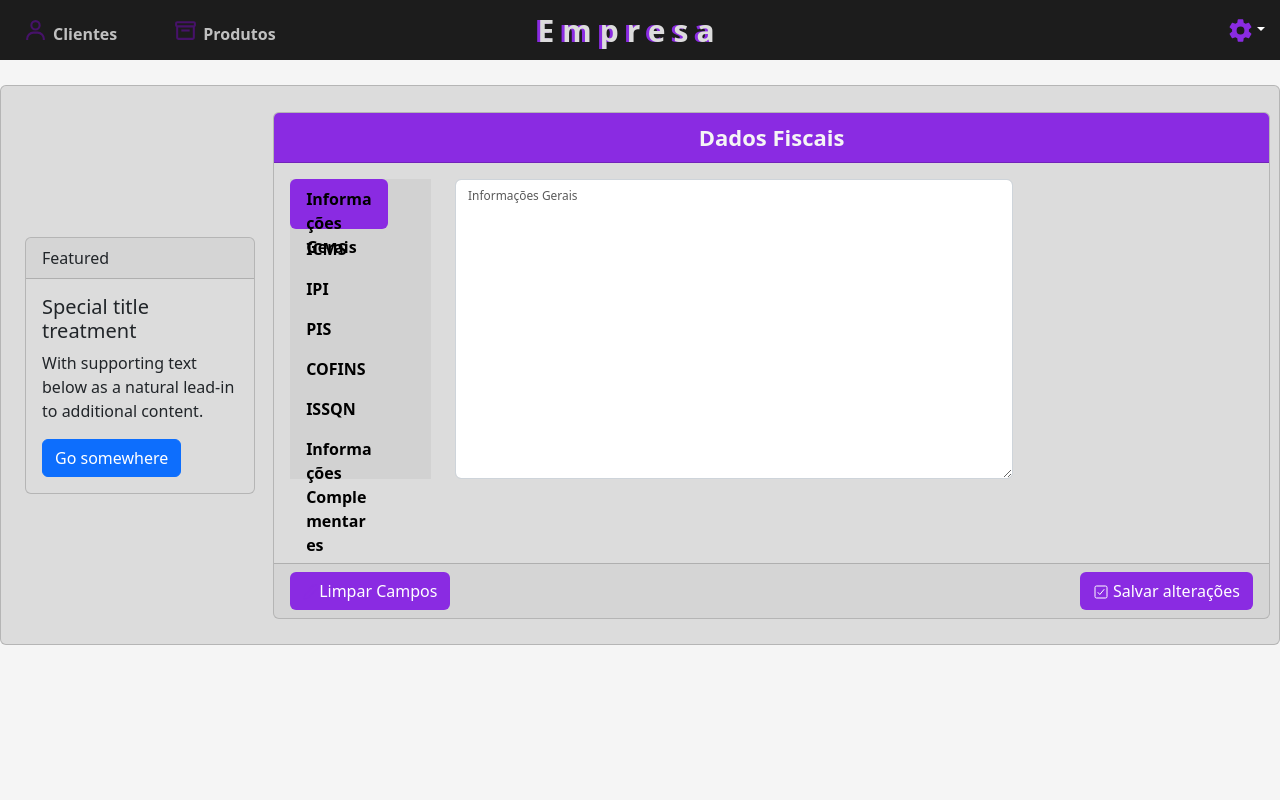
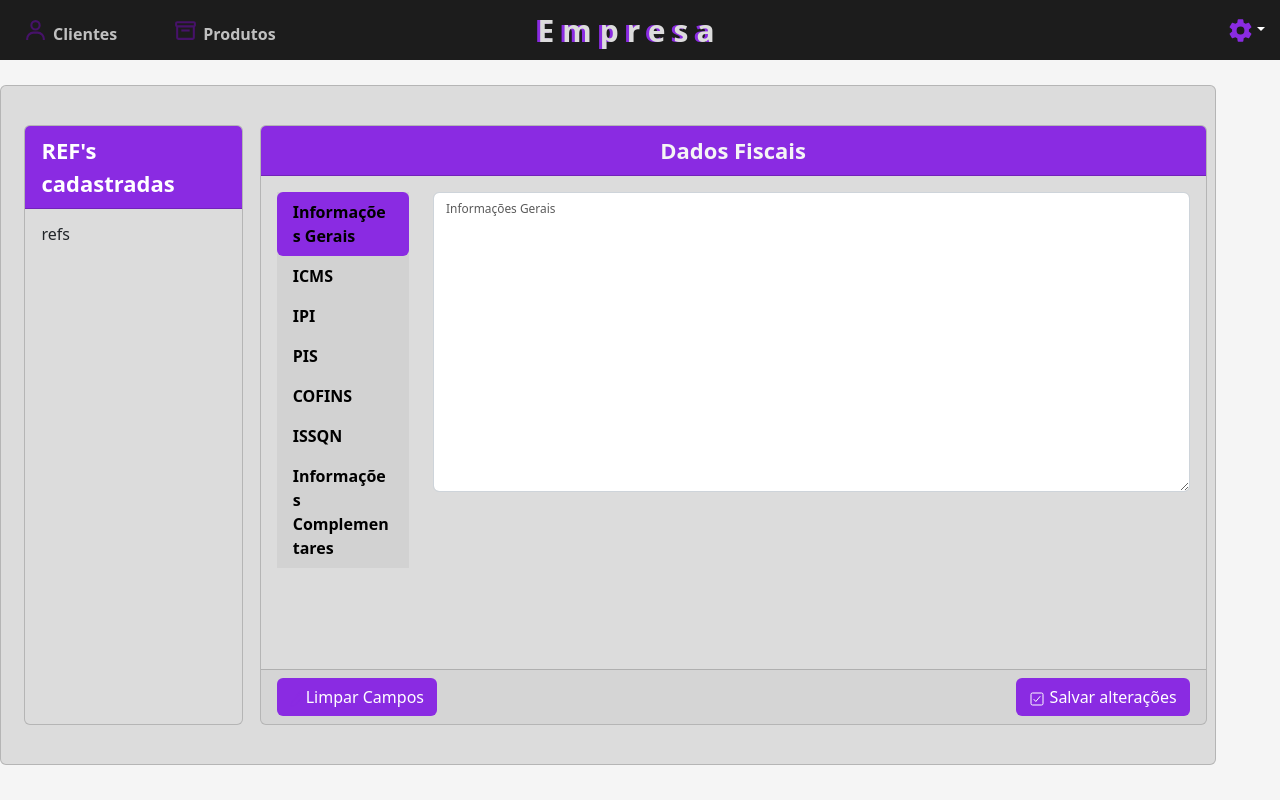
Before and after one commit to EriksJunior/Project_Nota, a React (Vite) app: page /infofiscal in a window 1280 px wide. Built offline with nearby package versions, Linux system fonts and the light colour scheme.

Commit message:
REFACTOR : info fiscal + refs

```diff
--- a/src/shared/components/InfoFiscais/components/GeneralDataInfoFiscale/index.tsx
+++ b/src/shared/components/InfoFiscais/components/GeneralDataInfoFiscale/index.tsx
@@ -8,7 +8,7 @@ export function GeneralDataInfoFiscale() {
   const { impostos , handleChange } = useContext(ImpostosContext) as { impostos: IImpostos , handleChange: React.ChangeEventHandler }
 
   return (
-    <div style={{ width:"70%" }}>
+    <div style={{ width:"100%" }}>
       <FloatingLabel className="mb-4" style={{ color: "black", fontSize: "14px" }} label="Informações Gerais" >
         <Form.Control onChange={handleChange} as="textarea" style={{ height: "300px" }} defaultValue={impostos?.informacoes_complementares || " " } name="info_gerais" />
       </FloatingLabel>
--- a/src/shared/components/InfoFiscais/components/GeneralinfoFiscale/index.tsx
+++ b/src/shared/components/InfoFiscais/components/GeneralinfoFiscale/index.tsx
@@ -9,7 +9,7 @@ export function GeneralinfoFiscale() {
 
 
   return (
-    <div style={{ width:"70%" }}>
+    <div style={{ width:"100%" }}>
       <FloatingLabel className="mb-4" label="Informações ao Fisco">
         <Form.Control onChange={handleChange} as="textarea" style={{ height:"60px" }}  type="text" defaultValue={impostos?.informacoes_fisco || " " } name="info_fisco"/>
       </FloatingLabel>
--- a/src/shared/components/InfoFiscais/components/InfoFiscaisGlobal/index.tsx
+++ b/src/shared/components/InfoFiscais/components/InfoFiscaisGlobal/index.tsx
@@ -25,7 +25,7 @@ export function InfoFiscaisGlobal() {
         <div style={{ justifyContent: "center", display: "flex" }}>
         <CardInfoFiscale>
             <Card.Header style={{ justifyContent: "center", display: "flex" , fontWeight:"bold" , fontSize:"22px" , background:"#8A2BE2" , color:"whitesmoke" }} >Dados Fiscais</Card.Header>
-            <Card.Body style={{ height:"50vh", width:"100%"}}>
+            <Card.Body style={{ height:"65vh", width:"100%"}}>
                 <Tab.Container id="left-tabs-example" defaultActiveKey="first">
                     <Row>
                         <Col sm={2}>
--- a/src/shared/components/InfoFiscais/components/InfoFiscaisGlobal/styles.ts
+++ b/src/shared/components/InfoFiscais/components/InfoFiscaisGlobal/styles.ts
@@ -5,7 +5,7 @@ import { Card , Nav } from 'react-bootstrap';
 export const CardInfoFiscale = styled(Card)`
 width: 100%;
 display: flex;
-max-height: 70vh;
+max-height: 75vh;
 background-color: #DCDCDC;
 
 .form-floating>.form-select {
@@ -17,12 +17,12 @@ background-color: #DCDCDC;
 export const NavFiscale = styled(Nav)`
 
   .nav-item{
-    width:70%;
-    max-height: 60vh;
+    width:100%;
+    max-height: 70vh;
 
   }
   .nav-link{
-    max-height: 50px;
+    max-height: 70vh;
     color: black !important;
     font-weight: bold;
     @media screen and (min-width: 320px) and (max-width: 800px){
--- a/src/shared/components/InfoFiscais/components/RefFiscal/index.tsx
+++ b/src/shared/components/InfoFiscais/components/RefFiscal/index.tsx
@@ -6,14 +6,12 @@ import { CardRef } from './styles';
 export function RefFiscal() {
   return (
     <CardRef>
-      <Card.Header>Featured</Card.Header>
+      <Card.Header style={{ background:"#8A2BE2" , fontSize:"22px" , fontWeight:"bold" , color: "white" }}>REF's cadastradas</Card.Header>
       <Card.Body>
-        <Card.Title>Special title treatment</Card.Title>
-        <Card.Text>
-          With supporting text below as a natural lead-in to additional content.
-        </Card.Text>
-        <Button variant="primary">Go somewhere</Button>
-      </Card.Body>
+        <h6>
+          refs
+        </h6>
+     </Card.Body>
     </CardRef>
   );
 }
--- a/src/shared/components/InfoFiscais/components/RefFiscal/styles.ts
+++ b/src/shared/components/InfoFiscais/components/RefFiscal/styles.ts
@@ -5,5 +5,6 @@ export const CardRef = styled(Card)`
 
 display: flex;
 max-width: 250px;
+height: 75vh;
 background-color: #DCDCDC;
 `
--- a/src/shared/components/InfoFiscais/styles.ts
+++ b/src/shared/components/InfoFiscais/styles.ts
@@ -7,8 +7,8 @@ align-content: center;
 align-items: center;
 justify-content: space-around;
 display: flex;
-width: 100%;
-height: 70vh;
+width: 95%;
+height: 85vh;
 flex-direction: row;
 flex-wrap: wrap;
 margin-top: 25px;
```
